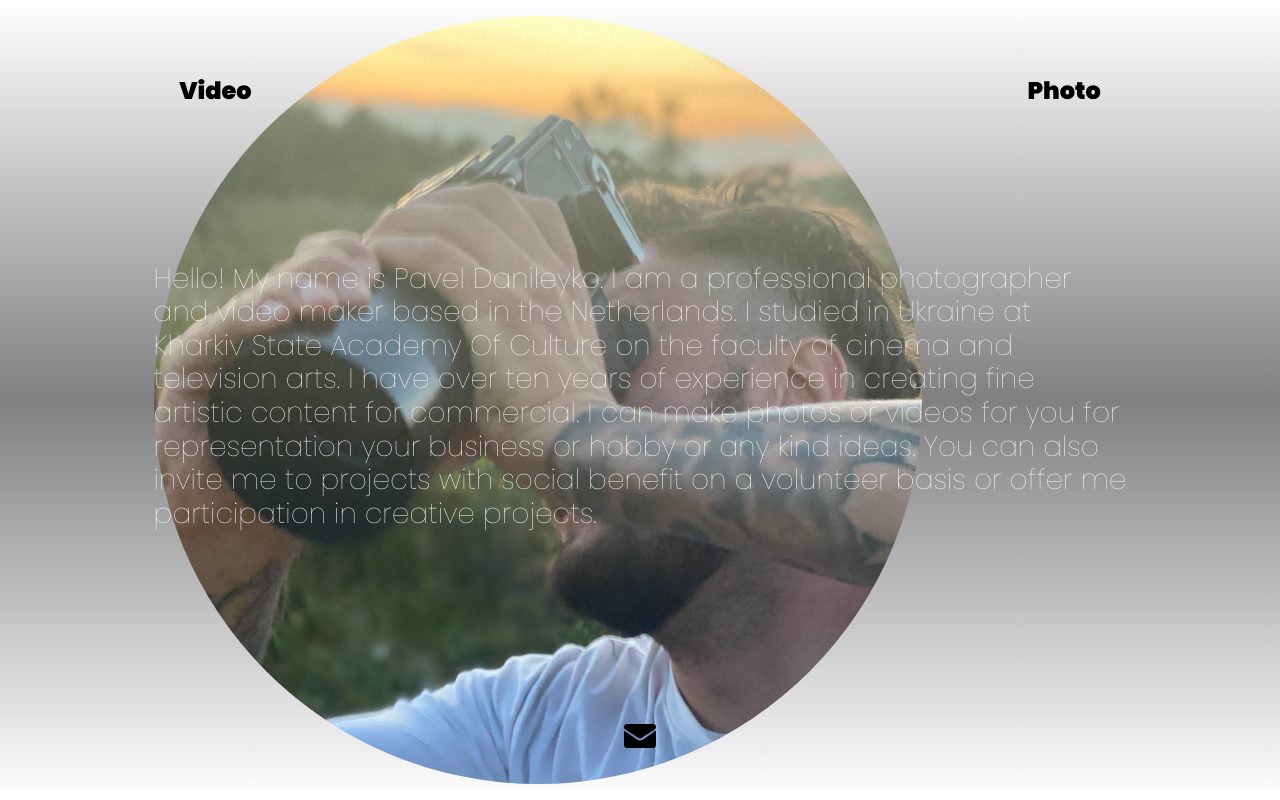
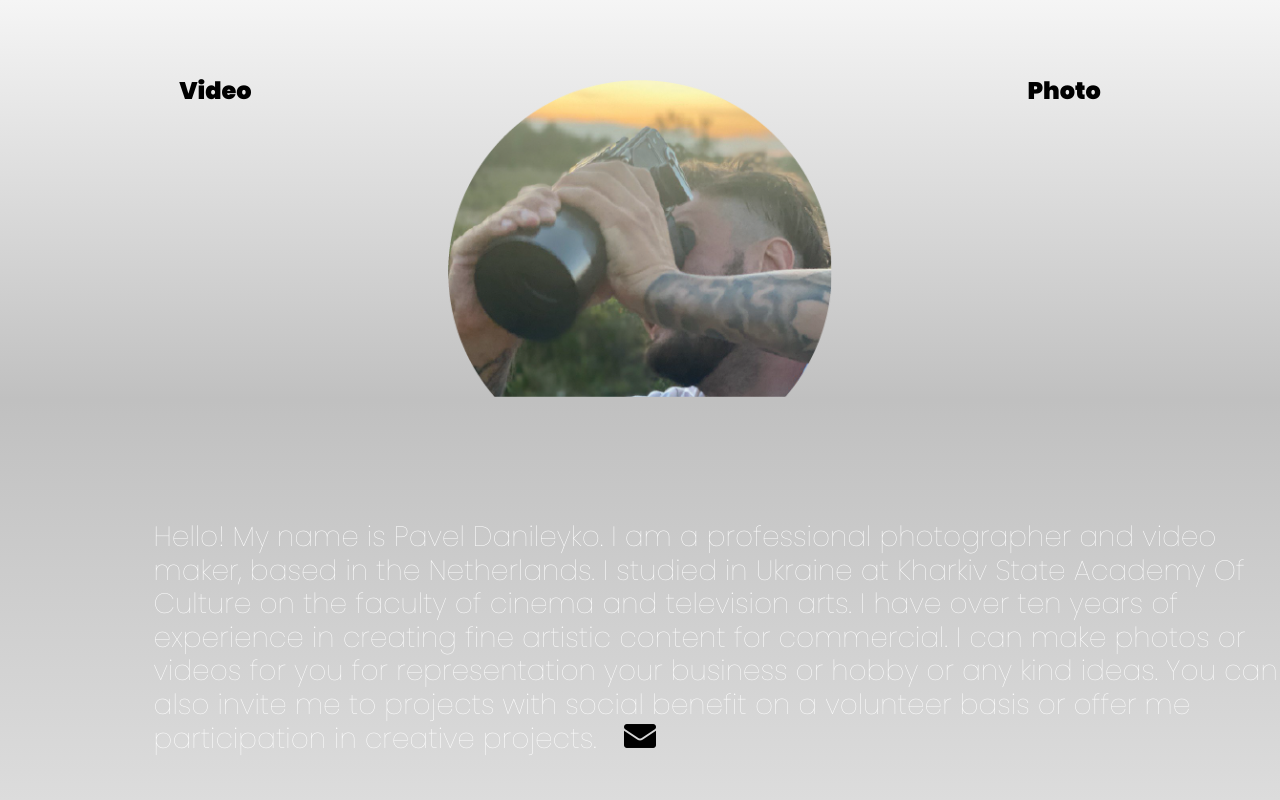
Before and after one commit to Dogthemachine/Portfolio, a Django app: page /about/ in a window 1280 px wide. Run offline with Django 4.2, Linux system fonts and the light colour scheme; some libraries are stand-ins or nearby versions.

Commit message:
final styling

```diff
--- a/Portfolio/assets/css/style.css
+++ b/Portfolio/assets/css/style.css
@@ -1,7 +1,7 @@
 @import url('https://fonts.googleapis.com/css2?family=Poppins:ital,wght@0,100;0,900;1,100;1,200;1,300;1,400;1,500;1,600;1,700;1,800;1,900&display=swap');
 
 body {
-  background: linear-gradient(white, gray, white);
+  background: linear-gradient(#F5F5F5, 	#C0C0C0, #DCDCDC);
 }
 
 * {
@@ -59,6 +59,16 @@ body {
 	text-decoration: none;
 }
 
+.showcase h3 {
+    top: 55%;
+    bottom: 15%;
+}
+
+@media screen and (min-width: 600px) {
+    .showcase h3 {
+        top: 65%;
+    }
+}
 /*     VIDEO MAIN PAGE     */
 .showcase video {
 	position: fixed;
@@ -205,7 +215,7 @@ body {
 .grid {
     display: grid;
     grid-template-columns: 1fr 1fr;
-    grid-gap: 1.5%;
+    grid-gap: 1.85%;
 }
 
 .fit-photo {
@@ -223,10 +233,13 @@ body {
 /*     PHOTO PAGE     */
 
 .ava {
-    border-radius: 50%;
-    width: 60%;
-    position: fixed;
+    position: absolute;
+    top: 10%;
+    width: 30%;
     text-align: center;
+    left: 50%;
+    right: 50%;
+    transform: translate(-50%, -0%);
     z-index: 2;
 }
 
--- a/Portfolio/templates/about.html
+++ b/Portfolio/templates/about.html
@@ -1,6 +1,8 @@
 {% extends "base.html" %}
 {% load static %}
 {% block content %}
+
+	<img class="ava" src="{{ STATIC_URL }}img/avatar.png">
 
 	<section class="showcase">
 		<header>
@@ -10,10 +12,8 @@
 				<a href="{% url 'photo' %}" style="color: black;">Photo</a></h2>
 		</header>
 
-		<img class="ava" src="{{ STATIC_URL }}img/avatar.png">
-
-		<h3 style="z-index: 10;">
-			Hello! My name is <a href="https://www.facebook.com/pavel.danileyko/" target="_blank">Pavel Danileyko</a>. I am a professional photographer and video maker based in the Netherlands.
+		<h3 style="position: absolute;">
+			Hello! My name is <a href="https://www.facebook.com/pavel.danileyko/" target="_blank">Pavel Danileyko</a>. I am a professional photographer and video maker, based in the Netherlands.
 			I studied in Ukraine at Kharkiv State Academy Of Culture on the faculty of cinema and television arts.
 			I have over ten years of experience in creating fine artistic content for commercial.
 			I can make photos or videos for you for representation your business or hobby or any kind ideas.
@@ -21,9 +21,9 @@
 		</h3>
     </section>
 
-	<div class="social">
+	<div class="social" >
 		<a href="mailto:danileyko@gmail.com">
-			<img src="{{ STATIC_URL }}img/email.png" alt=""></a>
+			<img src="{{ STATIC_URL }}img/email.png" alt="" style="position: absolut;"></a>
 	</div>
 
 
--- a/Portfolio/templates/photo.html
+++ b/Portfolio/templates/photo.html
@@ -18,7 +18,7 @@
 
                 {% if allphotos %}
                     {% for photo in allphotos %}
-                            <img class="img-fluid fit-photo" src="{{ MEDIA_URL }}{{ photo.photo }}" id="{{ MEDIA_URL }}{{ photo.id }}">
+                            <img class="img-fluid fit-photo mt-3" src="{{ MEDIA_URL }}{{ photo.photo }}" id="{{ MEDIA_URL }}{{ photo.id }}">
                     {% endfor %}
                 {% endif %}
 
--- a/Portfolio/templates/video.html
+++ b/Portfolio/templates/video.html
@@ -18,8 +18,8 @@
 
                 {% if allvideos %}
                     {% for video in allvideos %}
-						<video width="320" height="240" class="img-fluid mt-2" style="position: relative;" controls>
-							<source src="{{ MEDIA_URL }}{{ video.video }}" type="video/mp4"></source>
+						<video width="320" height="240" class="img-fluid mt-3" style="position: relative;" controls>
+							<source src="{{ MEDIA_URL }}{{ video.video }}#t=0.001" type="video/mp4"></source>
 						</video>
                     {% endfor %}
                 {% endif %}
```
Also changed, not shown: Portfolio/assets/img/avatar.png.
